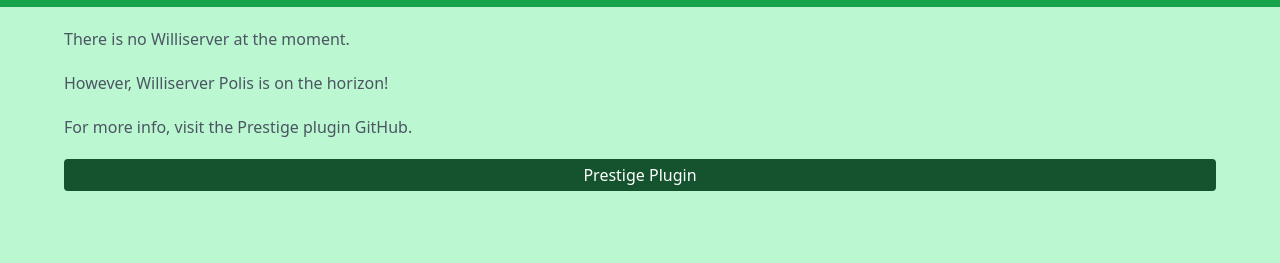
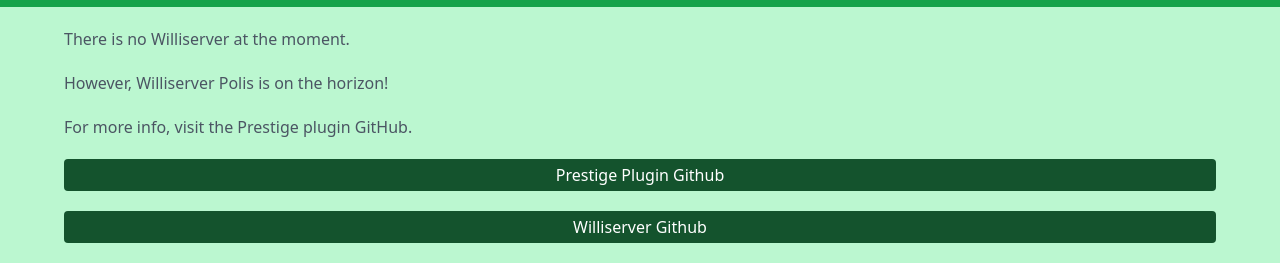
Before and after one commit to Williserver/Willisite, a plain HTML site: page index.html in a window 1280 px wide. Shown: the part 793-1056 px from the top of the page. Before the commit the page ends 1004 px from the top, so only its background shows below. Drawn offline with Linux system fonts and the light colour scheme.

```diff
--- a/index.html
+++ b/index.html
@@ -21,6 +21,7 @@
         <p class="my-5">However, Williserver Polis is on the horizon!</p>
         <p class="my-5">For more info, visit the Prestige plugin GitHub.</p>
     </div>
-    <button onclick="window.open('https://github.com/willmo3/prestige')" class="w-btn-width h-8 rounded ml-std-margin mb-5 bg-green-900 text-white">Prestige Plugin</a>
+    <button aria="Prestige plugin github" onclick="window.open('https://github.com/willmo3/prestige')" class="w-btn-width h-8 rounded ml-std-margin mb-5 bg-green-900 text-white">Prestige Plugin Github</button>
+    <button aria="Williserver github" onclick="window.open('https://github.com/williserver')" class="w-btn-width h-8 rounded ml-std-margin mb-5 bg-green-900 text-white">Williserver Github</button>
     </body>
 </html>
```
